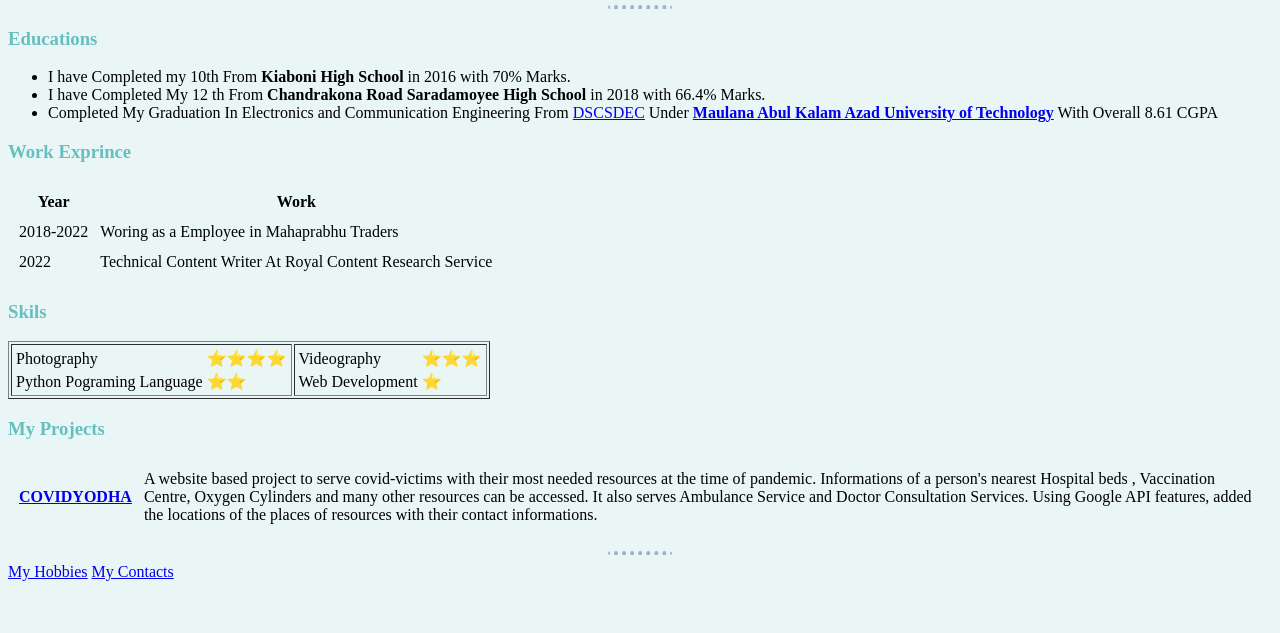
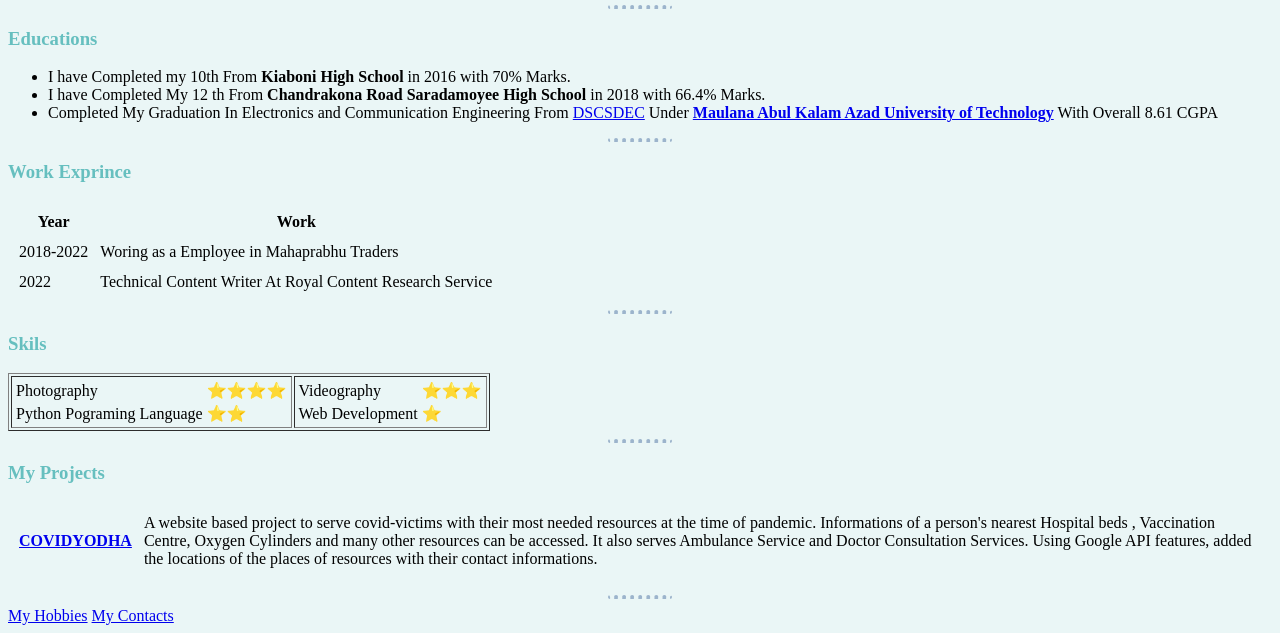
Before and after one commit to Soumyadeep-Mandal/cv, a plain HTML site: page index.html in a window 1280 px wide. Shown: the part 207-840 px from the top of the page. Before the commit the page ends 800 px from the top, so only its background shows below. Drawn offline with Linux system fonts and the light colour scheme.

Commit message:
index.html

```diff
--- a/index.html
+++ b/index.html
@@ -4,7 +4,10 @@
 <head>
   <meta charset="utf-8">
   <title>Soumyadeep's Personal Site</title>
+
   <link rel="stylesheet" href="style.css">
+
+
 </head>
 
 <body>
@@ -12,7 +15,7 @@
     <tr>
       <td><img src="Soumyadeep-modified.png" alt="oumyadeep Profile Picture"></td>
       <td>
-        <h1>Soumyadeep Mandal</h1>
+        <h1 id="heading">Soumyadeep Mandal</h1>
         <p>
           <em> A <strong> Graduate </strong> electronics and Communication Engineer
             <br>
@@ -33,6 +36,7 @@
       <strong><a href="http://makautexam.net/">Maulana Abul Kalam Azad University of Technology</a></strong> With Overall 8.61 CGPA
     </li>
   </ul>
+  <hr>
   <h3>Work Exprince</h3>
   <table cellspacing="10">
     <thead>
@@ -55,6 +59,7 @@
     </tfoot>
 
   </table>
+  <hr>
   <h3>Skils</h3>
   <table border="1">
     <tr>
@@ -84,6 +89,7 @@
       </td>
     </tr>
   </table>
+  <hr>
   <p>
   <h3> My Projects</h3>
   <table cellspacing="10">
```
